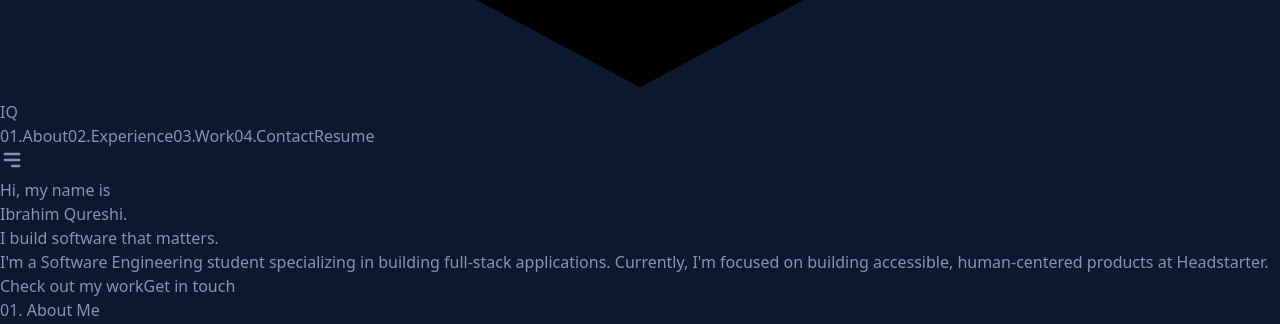
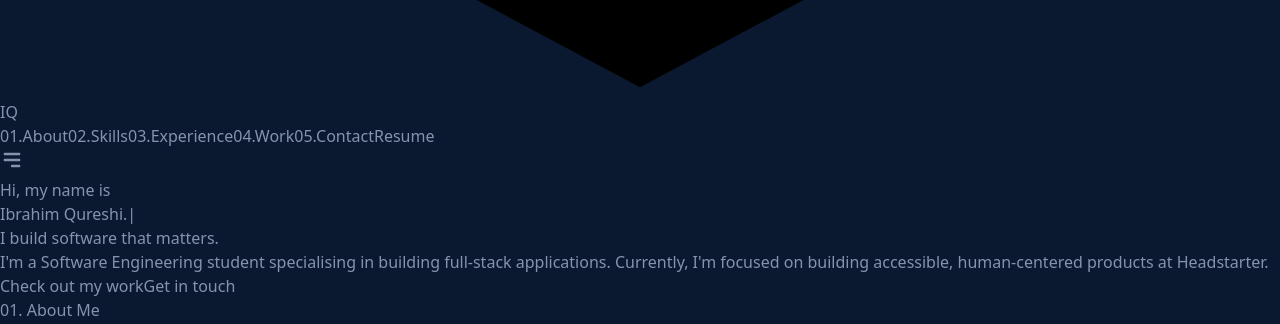
Before and after one commit to ibrahim-qi/portfolio, a Next.js app: page / in a window 1280 px wide. Shown: the part 2460-2784 px from the top of the page. Built offline with nearby package versions, Linux system fonts and the light colour scheme.

Commit message:
Added typing cursor effect + edited navigation bar.

```diff
--- a/src/components/Hero.tsx
+++ b/src/components/Hero.tsx
@@ -1,8 +1,29 @@
 "use client";
 
 import { motion } from "framer-motion";
+import { useState, useEffect } from "react";
 
 const Hero = () => {
+  const [text, setText] = useState("");
+  const [showCursor, setShowCursor] = useState(true);
+  const fullText = "Ibrahim Qureshi.";
+
+  useEffect(() => {
+    if (text.length < fullText.length) {
+      const timeout = setTimeout(() => {
+        setText(fullText.slice(0, text.length + 1));
+      }, 100);
+      return () => clearTimeout(timeout);
+    }
+  }, [text]);
+
+  useEffect(() => {
+    const interval = setInterval(() => {
+      setShowCursor(prev => !prev);
+    }, 530);
+    return () => clearInterval(interval);
+  }, []);
+
   return (
     <section className="min-h-screen flex flex-col justify-center pt-16 sm:pt-28">
       <motion.div
@@ -19,7 +40,8 @@ const Hero = () => {
         transition={{ duration: 0.5, delay: 0.2 }}
       >
         <h2 className="text-3xl sm:text-5xl md:text-6xl font-bold text-[var(--lightest-slate)] mb-2 sm:mb-4">
-          Ibrahim Qureshi.
+          {text}
+          <span className={`${showCursor ? 'opacity-100' : 'opacity-0'} transition-opacity duration-75`}>|</span>
         </h2>
       </motion.div>
 
@@ -39,7 +61,7 @@ const Hero = () => {
         transition={{ duration: 0.5, delay: 0.4 }}
       >
         <p className="text-[var(--slate)] max-w-lg mb-12">
-          I&apos;m a Software Engineering student specializing in building full-stack applications.
+          I&apos;m a Software Engineering student specialising in building full-stack applications.
           Currently, I&apos;m focused on building accessible, human-centered products at{" "}
           <a href="https://www.headstarter.org" target="_blank" rel="noopener noreferrer" className="text-[var(--green)] hover:underline">
             Headstarter
--- a/src/components/Navigation.tsx
+++ b/src/components/Navigation.tsx
@@ -10,6 +10,7 @@ const Navigation = () => {
 
   const navItems = [
     { name: "About", href: "#about" },
+    { name: "Skills", href: "#skills" },
     { name: "Experience", href: "#experience" },
     { name: "Work", href: "#work" },
     { name: "Contact", href: "#contact" },
```
